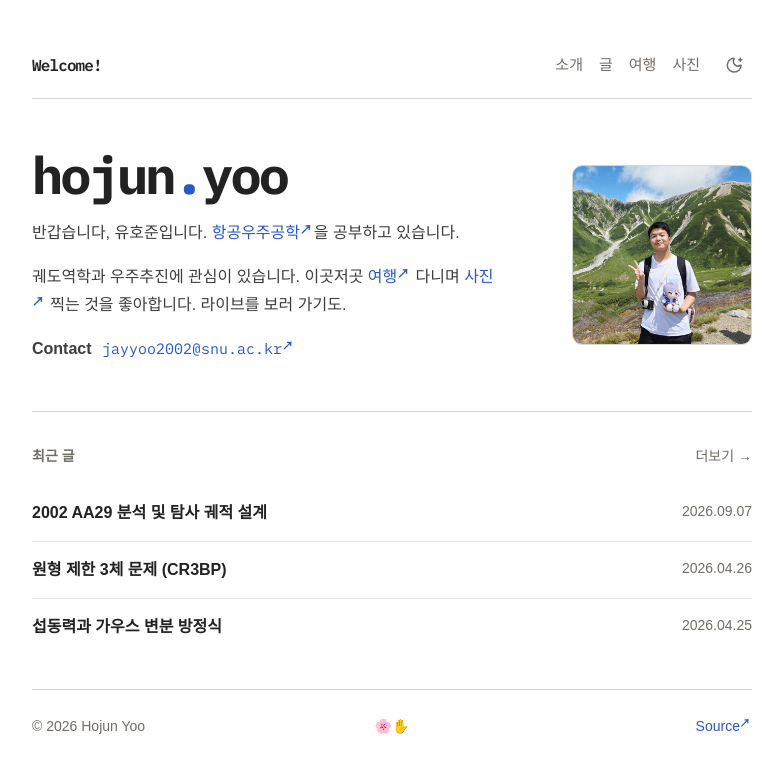
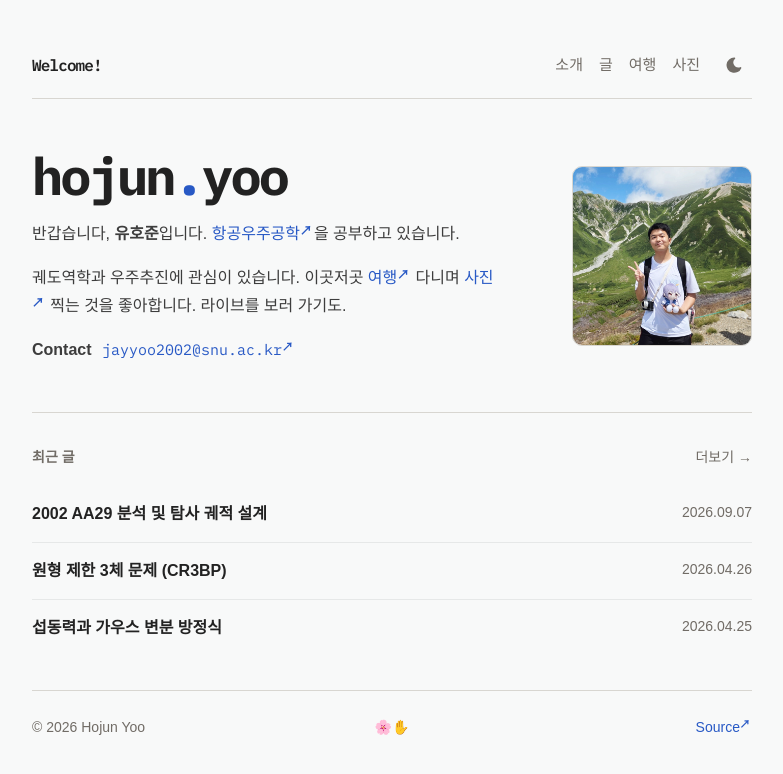
Before and after one commit to shami-momo/shami-momo.github.io, a Jekyll site: the page built from index.md, in a window 1280 px wide. Shown: the top 774 px of the page, without its empty margins (248-1031 px from the left). Built offline with Jekyll 4.4.1, drawn with Linux system fonts in a browser that asks for light colours; some web fonts are replaced.

Commit message:
minor changes

```diff
--- a/_layouts/default.html
+++ b/_layouts/default.html
@@ -111,10 +111,9 @@
         <a href="{{ '/photos/' | relative_url }}"{% if page.url == '/photos/' %} aria-current="page"{% endif %}>사진</a>
         <button class="theme-toggle" type="button" aria-label="다크 테마로 전환" data-next-theme="dark">
           <span class="theme-toggle-icon theme-toggle-icon-dark" aria-hidden="true">
-            <svg xmlns="http://www.w3.org/2000/svg" viewBox="0 0 24 24" fill="none" stroke="currentColor" stroke-width="2" stroke-linecap="round" stroke-linejoin="round" class="lucide lucide-moon-star preview-icon"><path d="M18 5h4"/><path d="M20 3v4"/><path d="M20.985 12.486a9 9 0 1 1-9.473-9.472c.405-.022.617.46.402.803a6 6 0 0 0 8.268 8.268c.344-.215.825-.004.803.401"/></svg>
-          </span>
+            <svg xmlns="http://www.w3.org/2000/svg" width="24" height="24" viewBox="0 0 24 24" class="icon icon-tabler icons-tabler-filled icon-tabler-moon"><path stroke="none" d="M0 0h24v24H0z" fill="none" /><path d="M12 1.992a10 10 0 1 0 9.236 13.838c.341 -.82 -.476 -1.644 -1.298 -1.31a6.5 6.5 0 0 1 -6.864 -10.787l.077 -.08c.551 -.63 .113 -1.653 -.758 -1.653h-.266l-.068 -.006l-.06 -.002z" /></svg>          </span>
           <span class="theme-toggle-icon theme-toggle-icon-light" aria-hidden="true">
-            <svg xmlns="http://www.w3.org/2000/svg" viewBox="0 0 24 24" fill="none" stroke="currentColor" stroke-width="2" stroke-linecap="round" stroke-linejoin="round" class="lucide lucide-sun preview-icon"><circle cx="12" cy="12" r="4"/><path d="M12 2v2"/><path d="M12 20v2"/><path d="m4.93 4.93 1.41 1.41"/><path d="m17.66 17.66 1.41 1.41"/><path d="M2 12h2"/><path d="M20 12h2"/><path d="m6.34 17.66-1.41 1.41"/><path d="m19.07 4.93-1.41 1.41"/></svg>
+            <svg xmlns="http://www.w3.org/2000/svg" width="24" height="24" viewBox="0 0 24 24" class="icon icon-tabler icons-tabler-filled icon-tabler-sun"><path stroke="none" d="M0 0h24v24H0z" fill="none" /><path d="M12 19a1 1 0 0 1 .993 .883l.007 .117v1a1 1 0 0 1 -1.993 .117l-.007 -.117v-1a1 1 0 0 1 1 -1z" /><path d="M18.313 16.91l.094 .083l.7 .7a1 1 0 0 1 -1.32 1.497l-.094 -.083l-.7 -.7a1 1 0 0 1 1.218 -1.567l.102 .07z" /><path d="M7.007 16.993a1 1 0 0 1 .083 1.32l-.083 .094l-.7 .7a1 1 0 0 1 -1.497 -1.32l.083 -.094l.7 -.7a1 1 0 0 1 1.414 0z" /><path d="M4 11a1 1 0 0 1 .117 1.993l-.117 .007h-1a1 1 0 0 1 -.117 -1.993l.117 -.007h1z" /><path d="M21 11a1 1 0 0 1 .117 1.993l-.117 .007h-1a1 1 0 0 1 -.117 -1.993l.117 -.007h1z" /><path d="M6.213 4.81l.094 .083l.7 .7a1 1 0 0 1 -1.32 1.497l-.094 -.083l-.7 -.7a1 1 0 0 1 1.217 -1.567l.102 .07z" /><path d="M19.107 4.893a1 1 0 0 1 .083 1.32l-.083 .094l-.7 .7a1 1 0 0 1 -1.497 -1.32l.083 -.094l.7 -.7a1 1 0 0 1 1.414 0z" /><path d="M12 2a1 1 0 0 1 .993 .883l.007 .117v1a1 1 0 0 1 -1.993 .117l-.007 -.117v-1a1 1 0 0 1 1 -1z" /><path d="M12 7a5 5 0 1 1 -4.995 5.217l-.005 -.217l.005 -.217a5 5 0 0 1 4.995 -4.783z" /></svg>
           </span>
         </button>
       </nav>
--- a/assets/css/common.css
+++ b/assets/css/common.css
@@ -140,6 +140,12 @@ main {
   transition: transform var(--motion-fast) var(--ease);
 }
 
+body:has(.topbar--home),
+.topbar--home {
+  background: var(--paper);
+}
+
+
 .topbar.is-hidden {
   transform: translateY(calc(-100% - var(--space-3)));
 }
@@ -205,12 +211,12 @@ main {
   border-radius: var(--radius-pill);
   border: 0;
   background: transparent;
-  color: var(--muted);
+  fill: var(--muted);
   cursor: pointer;
 }
 
 .theme-toggle:hover {
-  color: var(--text);
+  fill: var(--text);
   background-color: var(--paper);
 }
 
@@ -329,7 +335,7 @@ a:is([href^="http://"], [href^="https://"]):not(.travel-card):hover::after,
   font-size: clamp(2.25rem, 6vw, 3.25rem);
   font-family: var(--font-mono);
   font-weight: 700;
-  line-height: 1.08;
+  line-height: 1.1;
   letter-spacing: -0.055em;
 }
 
--- a/index.md
+++ b/index.md
@@ -6,7 +6,7 @@ layout: default
   <div class="intro-text">
     <h1>hojun<span class="intro-dot">.</span>yoo</h1>
     <p>
-      반갑습니다, 유호준입니다. <a href="{{ '/about/' | relative_url }}">항공우주공학</a>을 공부하고 있습니다.
+      반갑습니다, <b>유호준</b>입니다. <a href="{{ '/about/' | relative_url }}">항공우주공학</a>을 공부하고 있습니다.
     </p>
 
     <p>
```
